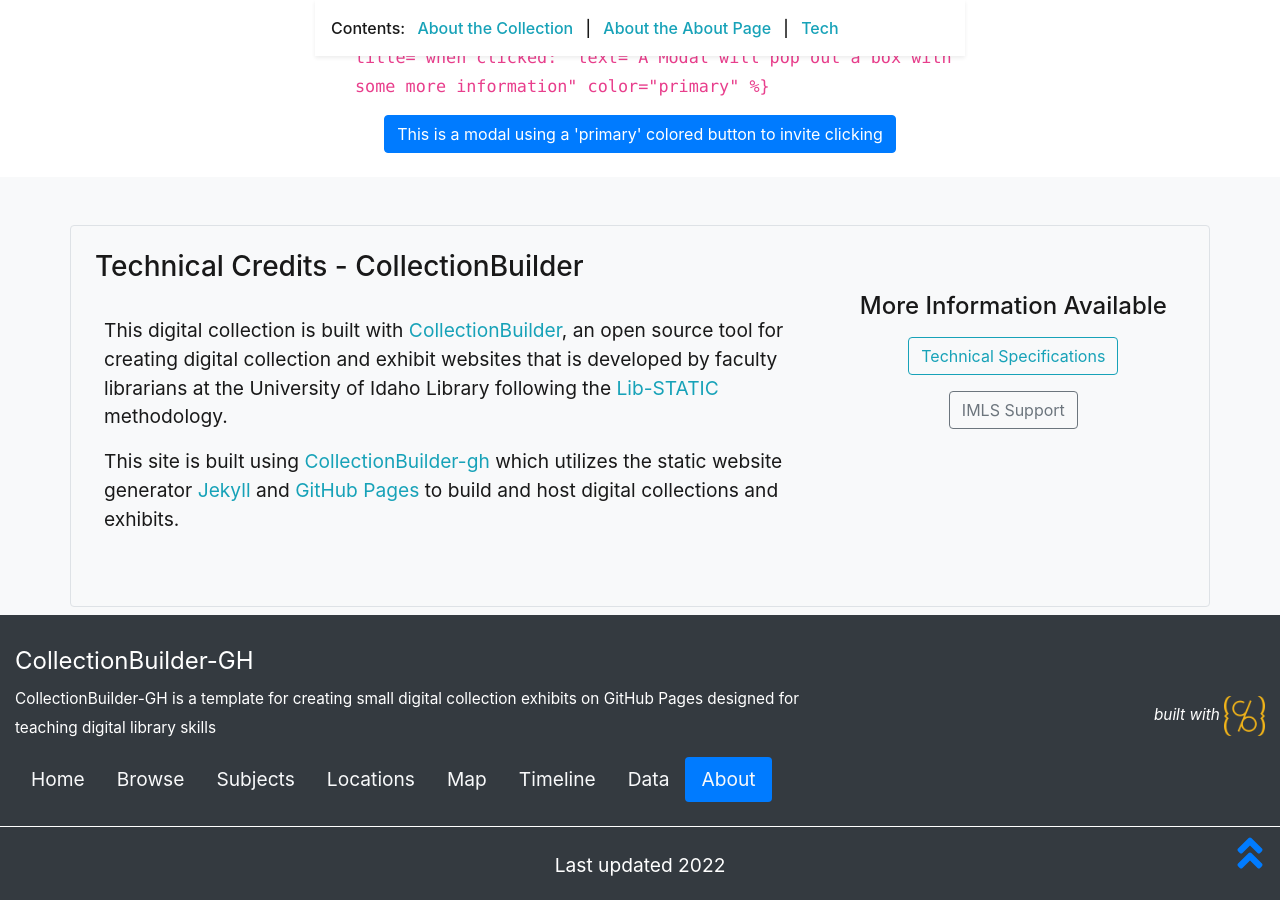
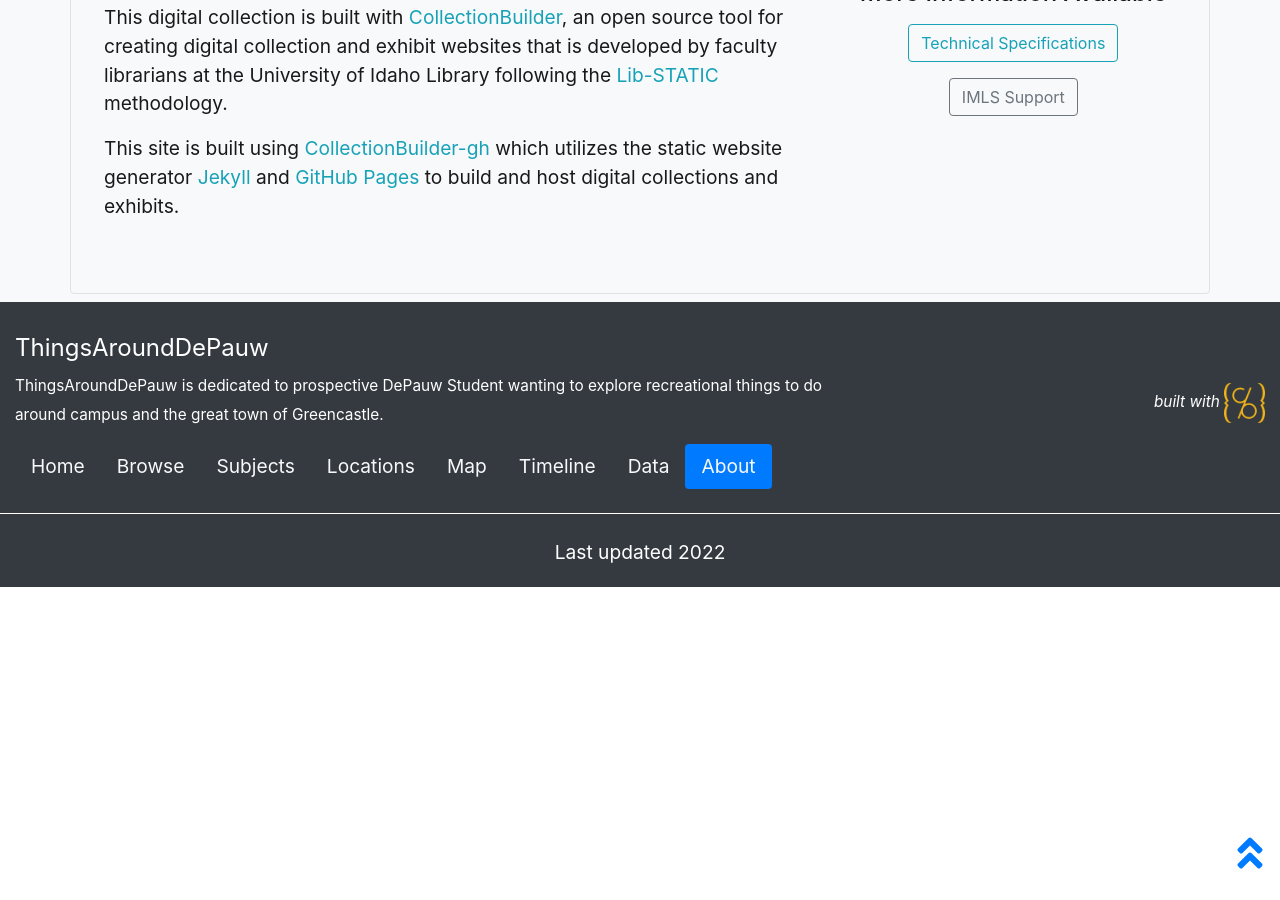
Before and after one commit to minhnguyen2024/ThingsAroundDePauw, a Jekyll site: the page built from pages/about.md, in a window 1280 px wide and 900 px high, scrolled down 5180 px. Built offline with Jekyll 4.4.1, drawn with Linux system fonts in a browser that asks for light colours; after the commit the page ends 5767 px from its top, so only the background shows below that; some of the changed text lies outside the part shown.

Commit message:
Update _config.yml
Updated with .csv file and images

```diff
--- a/_config.yml
+++ b/_config.yml
@@ -20,21 +20,21 @@
 # SITE SETTINGS
 #
 # title of site appears in banner
-title: CollectionBuilder-GH
+title: ThingsAroundDePauw
 # tagline, a short phrase that will appear throughout the site in the top banner
-tagline: a template for creating simple digital exhibits
+tagline: places to eat and hangout around Old DePauw
 # description appears in meta tags and other locations
 # this description might appear in search result lists, keep around 160 characters max
-description: "CollectionBuilder-GH is a template for creating small digital collection exhibits on GitHub Pages designed for teaching digital library skills"
+description: "ThingsAroundDePauw is dedicated to prospective DePauw Student wanting to explore recreational things to do around campus and the great town of Greencastle."
 # creator of the digital collection, to appear in meta tags; we typically use our GitHub usernames but feel free to just use your name
-author: CollectionBuilder
+author: minhnguyen2024
 
 ##########
 # COLLECTION SETTINGS
 #
 # Set the metadata for your collection (the name of the csv file in your _data directory that describes the objects in your collection)
 # Use the filename of your CSV **without** the ".csv" extension! E.g. _data/demo-metadata.csv --> "demo-metadata"
-metadata: demo-metadata
+metadata: ThingsAroundDePauw
 
 ##########
 # GOOGLE SERVICES [optional!]
```
